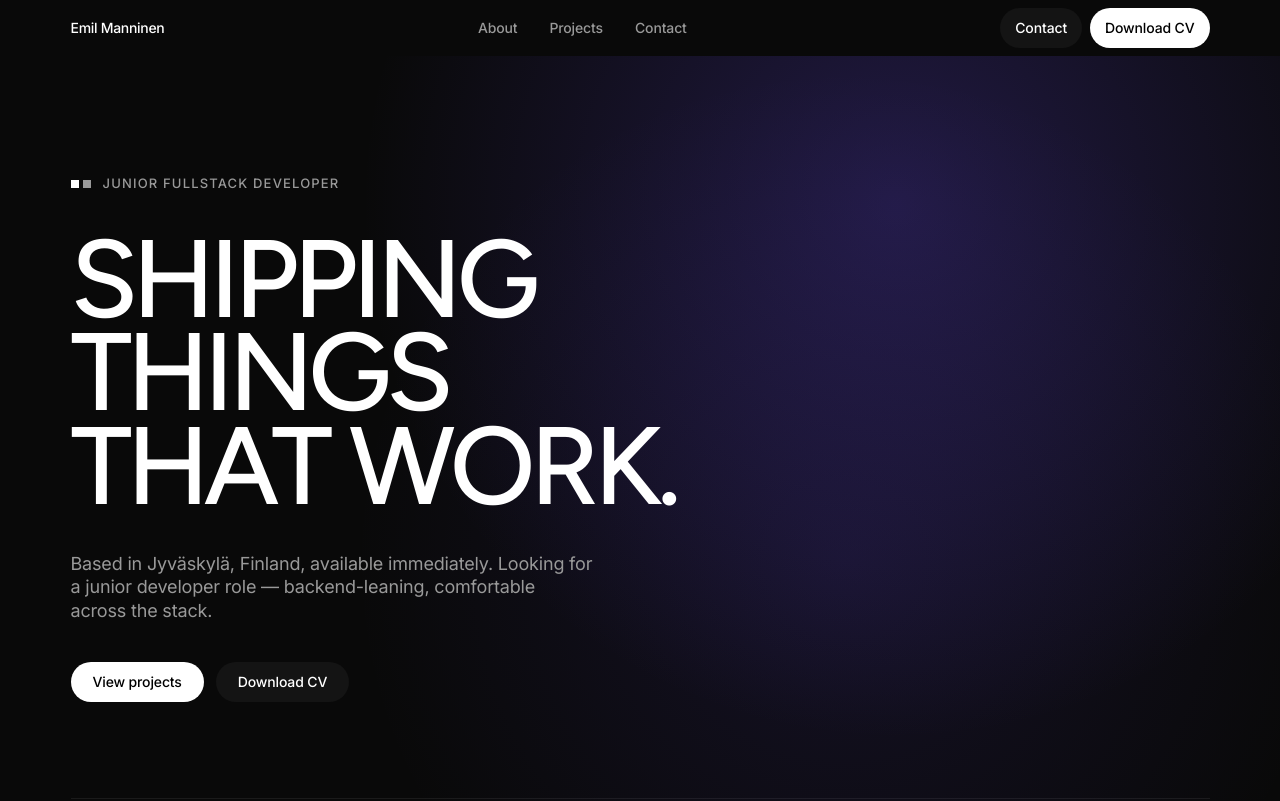
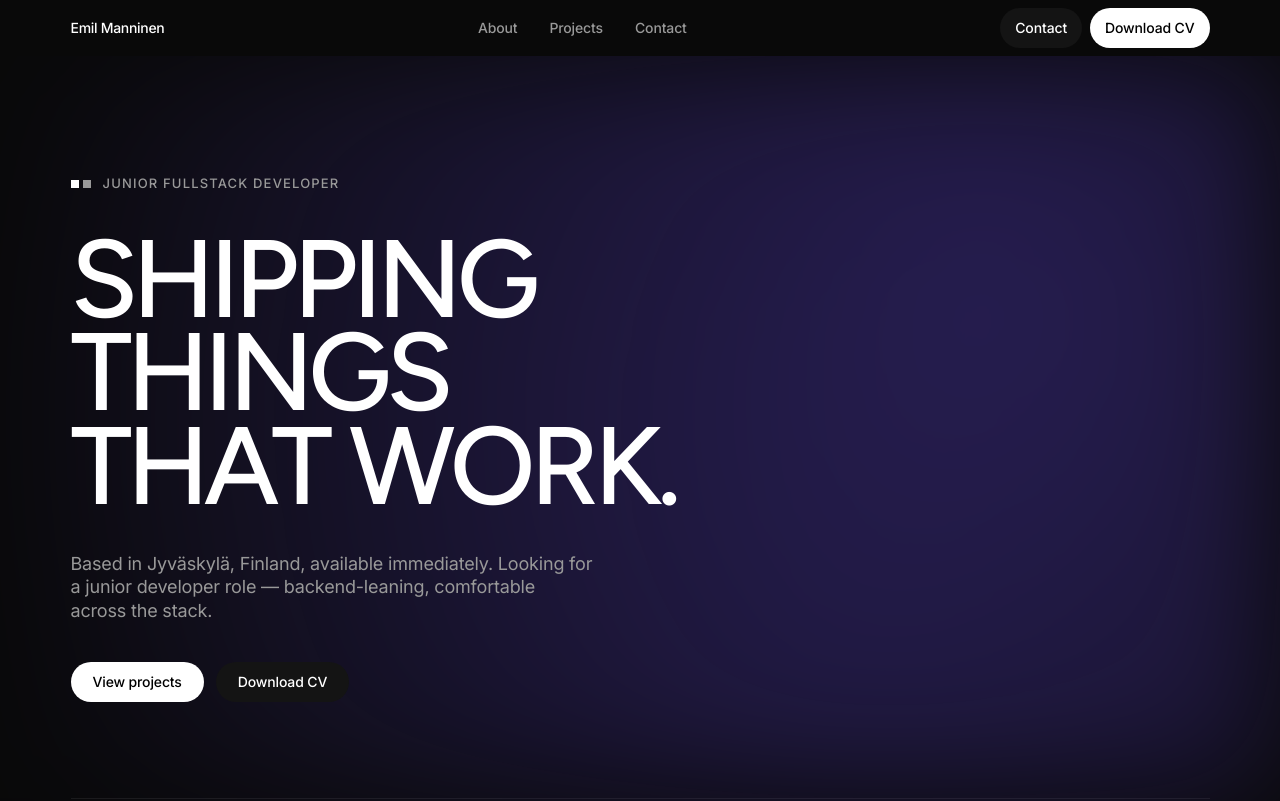
Before and after one commit to emilmanninen/Portfoliowebsite, a Next.js app: page / in a window 1280 px wide. Shown: the top 801 px of the page. Built offline with nearby package versions, Linux system fonts and the light colour scheme.

Commit message:
feat: added purple hue to background v2

```diff
--- a/src/components/sections/Hero.tsx
+++ b/src/components/sections/Hero.tsx
@@ -7,33 +7,25 @@ export default function Hero() {
       id="top"
       className="relative pt-[120px] pb-[96px] flex flex-wrap gap-[60px] items-end justify-between"
     >
-      {/* Ambient glow, not a card. A radial-gradient with no explicit size defaults to
-          "farthest-corner" sizing: its 100%-radius is the distance from the center point to the
-          box's FARTHEST corner, not its nearest edge. With the center near the top-right of a
-          ~1139x550 section, the right edge is only ~171px away and the bottom edge ~467px away,
-          but the farthest-corner distance (to bottom-left) is ~1075px — so the 70% stop lands
-          at ~752px, far past those close edges. The gradient hits the edge while still solidly
-          colored, long before it's had room to fade. Fix: make the box itself much bigger than
-          the section (w-screen, breaking out of <main>'s max-width entirely; h-[150%]) so the
-          farthest-corner distance grows well past where the fade completes in every direction.
-          left-1/2 -translate-x-1/2 centers a w-screen element on the viewport regardless of the
-          parent's own width/padding — the standard full-bleed-inside-a-constrained-container
-          technique. It only works without an overflow-hidden ancestor narrower than the
-          viewport, though — the section itself used to have overflow-hidden, which clipped this
-          right back down to the section's own (max-w-constrained) box, undoing the breakout
-          entirely. w-screen never exceeds the real viewport width on its own, so dropping that
-          overflow-hidden doesn't reopen the horizontal-scroll risk it was guarding against;
-          see the outer wrapper in page.tsx for that safety net now. #6a4cf5 is --gradient-violet
-          as rgb(); custom properties can't be interpolated into a gradient() function, so the
-          value has to be inlined here. Muted opacity since it's the first color anywhere on an
-          otherwise monochrome site; dimmed further on mobile where there's no empty space
-          beside the text for it to sit in. */}
+      {/* Ambient glow, not a card. Full-bleed breakout: the section itself doesn't set a
+          max-w, it inherits the 1139px content width from <main className="max-w-[var(
+          --container-max)] ...">. left-1/2 w-screen -translate-x-1/2 is the standard trick to
+          escape that regardless — it centers a viewport-width element on the viewport itself,
+          ignoring the parent's own (narrower, off-center-from-viewport) box. top-0 bottom-0
+          keeps the height tied to the section exactly, same as before — only width is breaking
+          out here, per the ask; the text column below keeps its own max-w-[860px] untouched.
+
+          This does NOT fully fix the hard-edge issue by itself — see the follow-up message.
+          farthest-corner sizing is still driven by the section's HEIGHT (742px, unchanged by
+          going full-bleed on width), so the top/bottom edges are still close relative to the
+          farthest-corner radius even in a wider box. Kept as asked; flagging so it's not
+          mistaken for a complete fix. */}
       <div
-        className="pointer-events-none absolute left-1/2 top-1/2 h-[150%] w-screen -translate-x-1/2 -translate-y-1/2 max-[809px]:opacity-50"
+        className="pointer-events-none absolute left-1/2 top-0 bottom-0 w-screen -translate-x-1/2 blur-3xl max-[809px]:opacity-50"
         style={{
           backgroundImage:
-            "radial-gradient(circle at 70% 30%, rgba(106,76,245,0.25) 0%, transparent 45%), " +
-            "radial-gradient(circle at 66% 62%, rgba(106,76,245,0.12) 0%, transparent 45%)",
+            "radial-gradient(circle farthest-corner at 78% 30%, rgba(106,76,245,0.25) 0%, transparent 92%), " +
+            "radial-gradient(circle farthest-corner at 65% 78%, rgba(106,76,245,0.12) 0%, transparent 92%)",
         }}
       />
 
```
